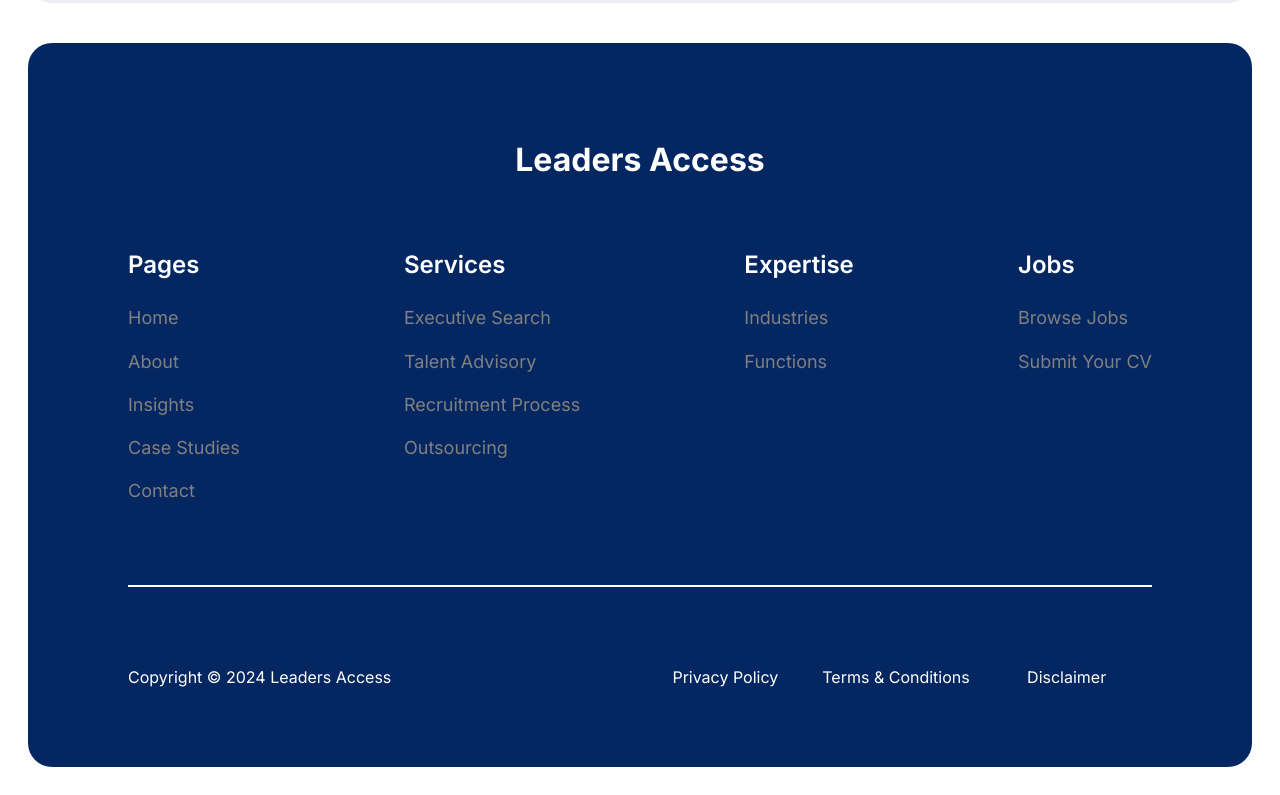
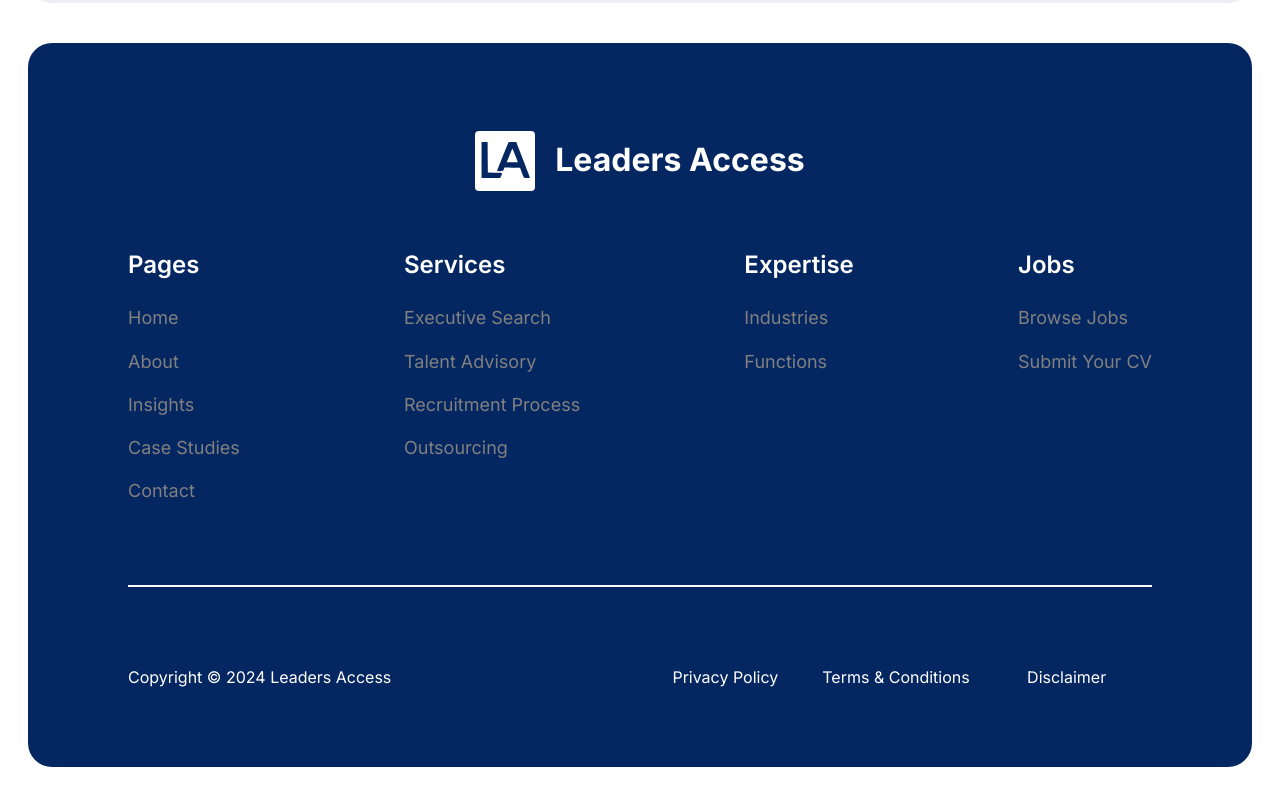
Before and after one commit to Utkarshkumar29/leader-access, a Next.js app: page / in a window 1280 px wide. Shown: the part 10962-11757 px from the top of the page. Built offline with nearby package versions, Linux system fonts and the light colour scheme.

Commit message:
added full link

```diff
--- a/src/components/footer/page.tsx
+++ b/src/components/footer/page.tsx
@@ -1,5 +1,6 @@
+import Image from "next/image";
 import footerStyle from "../../styles/footer.module.css";
-import Image from "next/image";
+import leader from "../../../public/images/landing/white_logo.svg"
 
 export default function Footer() {
     return(
@@ -7,7 +8,7 @@ export default function Footer() {
             <div className={footerStyle.footerWrapper}>
                 <div className={footerStyle.footerContents}>
                     <div className={footerStyle.whiteContainer}>
-
+                        <Image src={leader} alt="Error" width={40} height={40}/>
                         <p className={footerStyle.footerHeading}>Leaders Access</p>
                     </div>
                     <div className={footerStyle.linksWrapper}>
```
